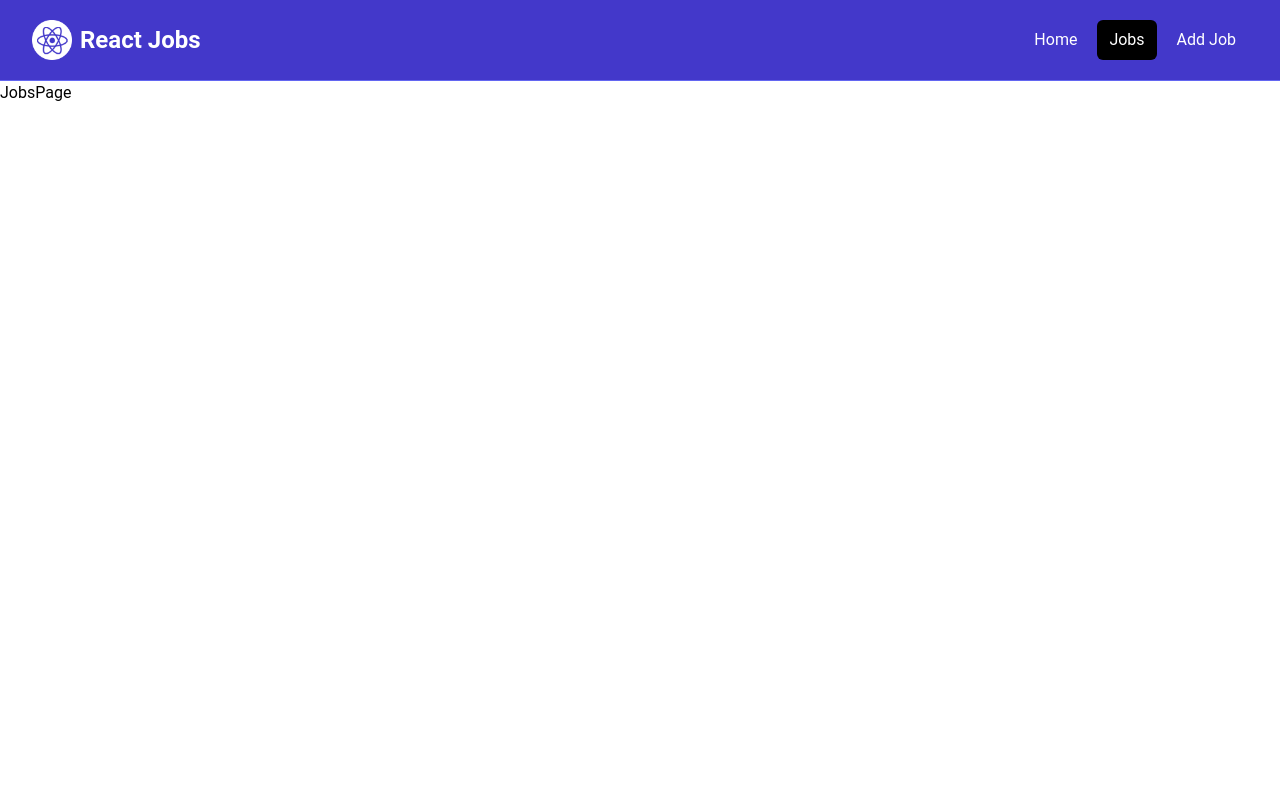
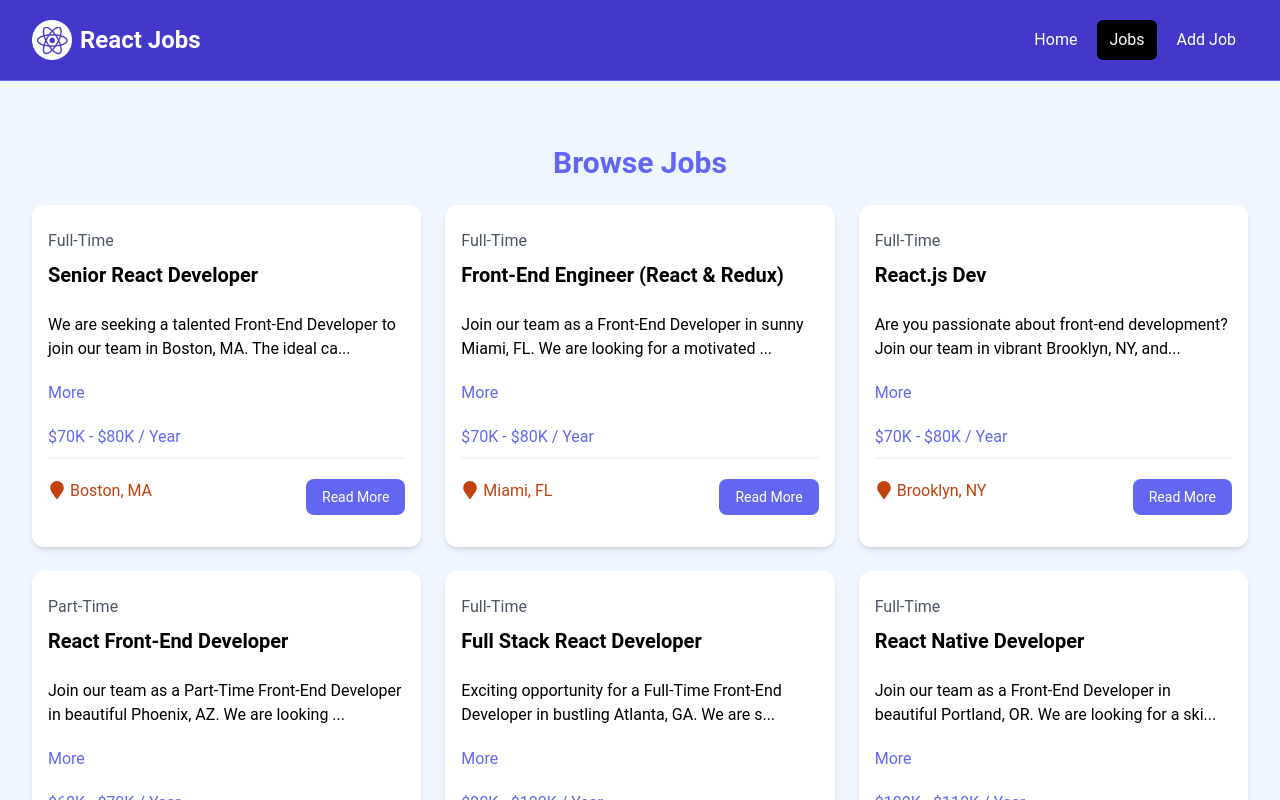
Before and after one commit to MrItzreal/react-crash-2024, a React (Vite) app: page /jobs in a window 1280 px wide. Shown: the top 800 px of the page. Built offline with nearby package versions, Linux system fonts and the light colour scheme.

Commit message:
Learned conditional rendering by creating a jobs page component that returned JobListings component and ternary operators which changed the page text when on home page or job page in addition to quantity of jobs showed.

```diff
--- a/src/components/JobListings.jsx
+++ b/src/components/JobListings.jsx
@@ -1,17 +1,18 @@
 import JobListing from "./JobListing";
 import jobs from "../jobs.json";
 
-const JobListings = () => {
-  const recentJobs = jobs.slice(0, 3);
+// eslint-disable-next-line react/prop-types
+const JobListings = ({ isHome = false }) => {
+  const jobListings = isHome ? jobs.slice(0, 3) : jobs;
 
   return (
     <section className="bg-blue-50 px-4 py-10">
       <div className="container-xl lg:container m-auto">
         <h2 className="text-3xl font-bold text-indigo-500 mb-6 text-center">
-          Browse Jobs
+          {isHome ? "Recent Jobs" : "Browse Jobs "}
         </h2>
         <div className="grid grid-cols-1 md:grid-cols-3 gap-6">
-          {recentJobs.map((job) => (
+          {jobListings.map((job) => (
             <JobListing key={job.id} job={job} />
           ))}
         </div>
--- a/src/pages/HomePage.jsx
+++ b/src/pages/HomePage.jsx
@@ -8,7 +8,7 @@
     <>
       <Hero />
       <HomeCards />
-      <JobListings />
+      <JobListings isHome={true} />
       <ViewAllJobs />
     </>
   );
--- a/src/pages/JobsPage.jsx
+++ b/src/pages/JobsPage.jsx
@@ -1,5 +1,11 @@
+import JobListings from "../components/JobListings";
+
 const JobsPage = () => {
-  return <div>JobsPage</div>;
+  return (
+    <section className="bg-blue-50 px-4 py-6">
+      <JobListings />
+    </section>
+  );
 };
 
 export default JobsPage;
```
